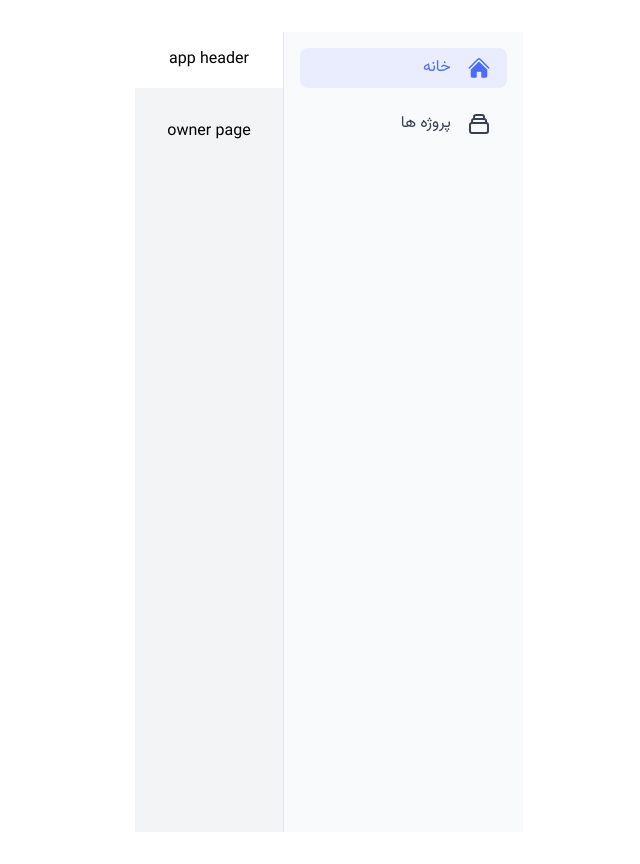
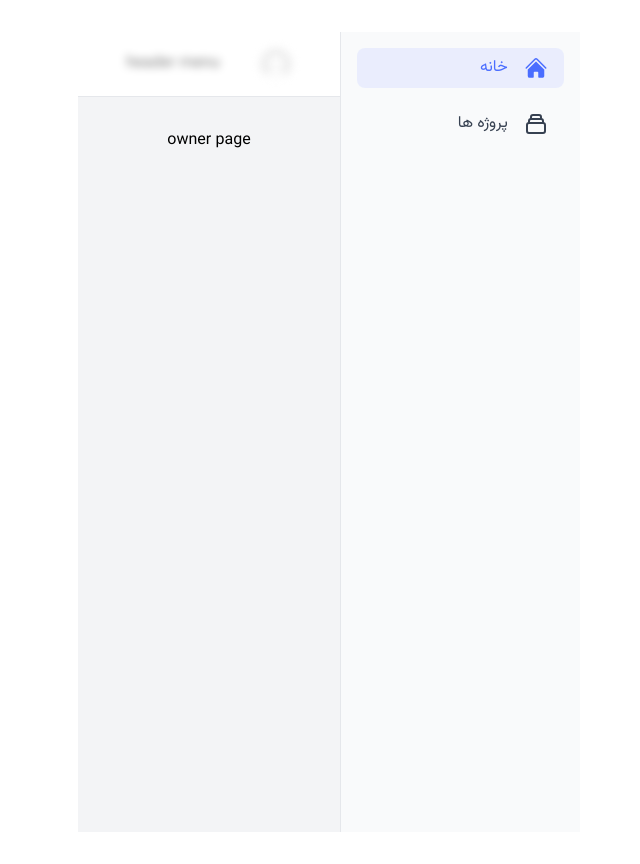
Before and after one commit to rasoolabdi/Freelancer, a React (Vite) app: page /owner/dashboard in a window 1280 px wide. Shown: the whole page, without its empty margins (311-951 px from the left). Built offline with nearby package versions, Linux system fonts and the light colour scheme; no server answers.

Commit message:
added header avatar

```diff
--- /dev/null
+++ b/src/features/authentication/UserAvatar.jsx
@@ -0,0 +1,13 @@
+import useUser from "./useUser";
+
+function UserAvatar() {
+    const { isLoading , user } = useUser();
+
+    return (
+        <div className="flex items-center gap-x-2 text-secondary-600">
+            <img src="/user.jpg" alt="user img" className="w-8 h-8 rounded-full object-cover object-center" />
+            <span>{user?.name}</span>
+        </div>
+    )
+};
+export default UserAvatar;
--- a/src/features/authentication/useUser.js
+++ b/src/features/authentication/useUser.js
@@ -2,12 +2,14 @@ import { useQuery } from "@tanstack/react-query";
 import { getUser } from "../../services/authService";
 
 function useUser() {
-    return useQuery({
-        queryKey: ["get-user"],
+    const {isLoading , data } = useQuery({
+        queryKey: ["user"],
         queryFn: getUser,
         refetchOnWindowFocus: true,
         refetchOnReconnect: true,
         retry: false
-    })
+    });
+    const { user } = data || {};
+    return { isLoading , user}
 };
 export default useUser;
--- a/src/ui/Header.jsx
+++ b/src/ui/Header.jsx
@@ -1,11 +1,20 @@
+import UserAvatar from "../features/authentication/UserAvatar";
 import useUser from "../features/authentication/useUser";
+import HeaderMenu from "./HeaderMenu";
 
 
 function Header() {
-    const { isLoading , data } = useUser();
+    const { isLoading , user } = useUser();
 
     return (
-        <div className="bg-secondary-0 py-4 px-8">app header</div>
+        <div className="bg-secondary-0 py-4 px-8 border-b border-secondary-200">
+            <div className={`container xl:max-w-screen-lg flex items-center justify-end gap-x-8
+                ${!isLoading ? "blur-sm opacity-50" : ""} `}
+            >
+                <UserAvatar />
+                <HeaderMenu />
+            </div>
+        </div>
     )
 };
 export default Header;
--- /dev/null
+++ b/src/ui/HeaderMenu.jsx
@@ -0,0 +1,9 @@
+
+function HeaderMenu() {
+    return (
+        <div>
+            header menu
+        </div>
+    )
+};
+export default HeaderMenu;
```
